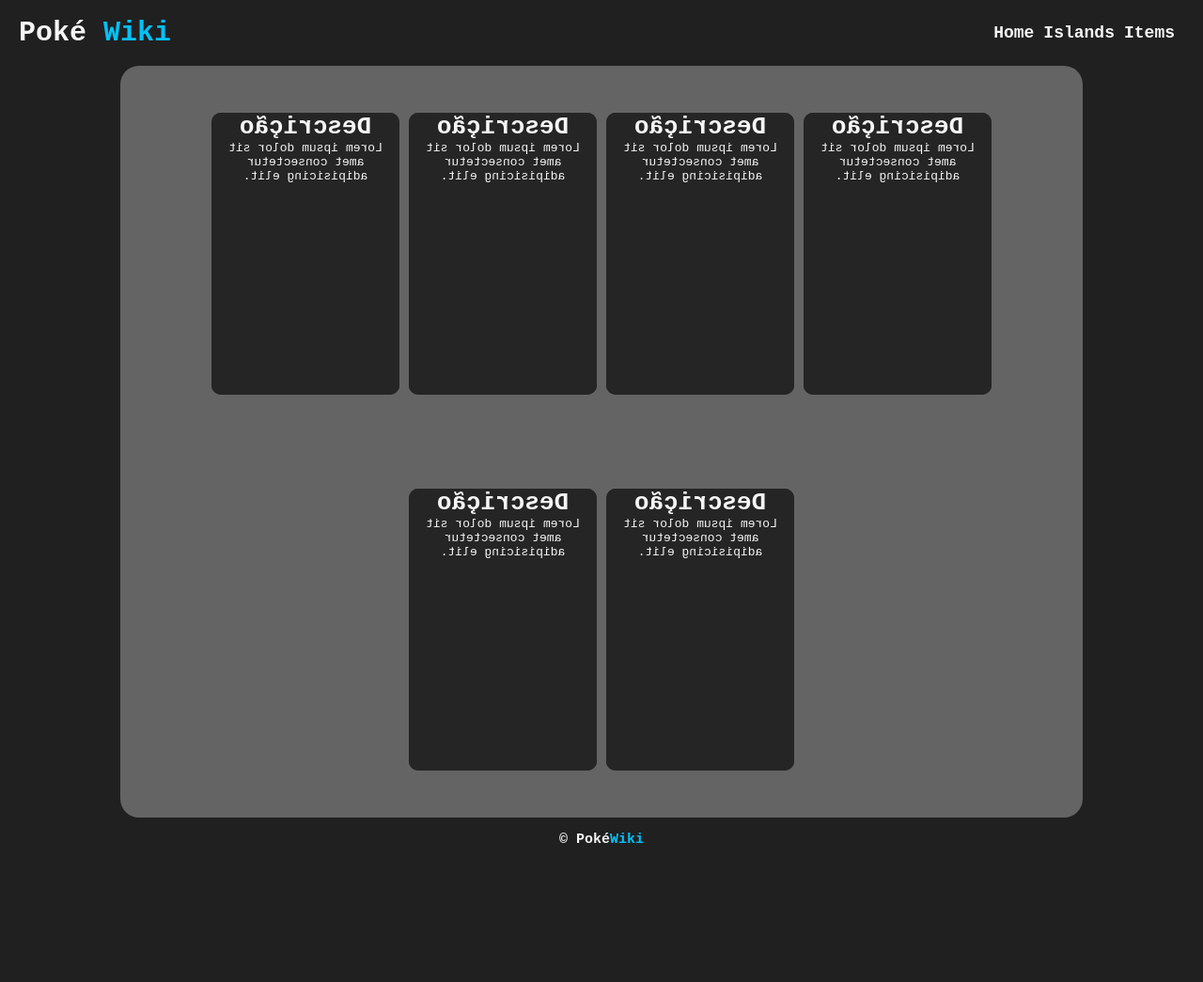
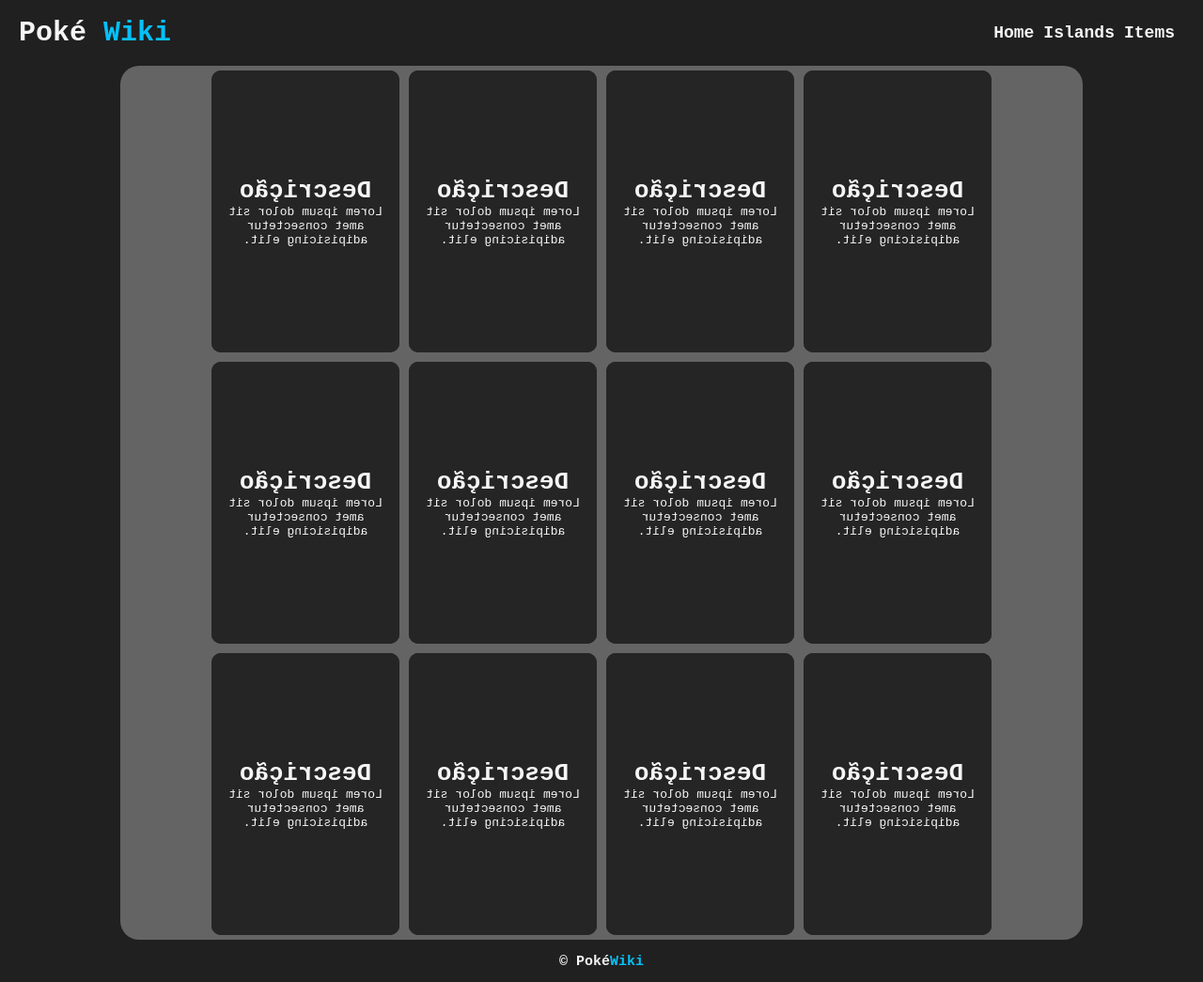
Before and after one commit to caiobellini/WikiPokemon, a plain HTML site: page islands.html in a window 1280 px wide. Shown: the whole page at 94% size. Before the commit the page ends 915 px from the top, so only its background shows below. Drawn offline with Linux system fonts and the light colour scheme.

Commit message:
broken cards layout fixed

```diff
--- a/islands.html
+++ b/islands.html
@@ -107,6 +107,90 @@
             </div>
           </div>
         </div>
+
+        <div class="cards">
+          <div class="front-cards">
+            <div class="header">
+              <h1>Islands</h1>
+            </div>
+          </div>
+          <div class="back-cards">
+            <div class="header">
+              <h1>Descrição</h1>
+              <p>Lorem ipsum dolor sit amet consectetur adipisicing elit.</p>
+            </div>
+          </div>
+        </div>
+
+        <div class="cards">
+          <div class="front-cards">
+            <div class="header">
+              <h1>Islands</h1>
+            </div>
+          </div>
+          <div class="back-cards">
+            <div class="header">
+              <h1>Descrição</h1>
+              <p>Lorem ipsum dolor sit amet consectetur adipisicing elit.</p>
+            </div>
+          </div>
+        </div>
+
+        <div class="cards">
+          <div class="front-cards">
+            <div class="header">
+              <h1>Islands</h1>
+            </div>
+          </div>
+          <div class="back-cards">
+            <div class="header">
+              <h1>Descrição</h1>
+              <p>Lorem ipsum dolor sit amet consectetur adipisicing elit.</p>
+            </div>
+          </div>
+        </div>
+
+        <div class="cards">
+          <div class="front-cards">
+            <div class="header">
+              <h1>Islands</h1>
+            </div>
+          </div>
+          <div class="back-cards">
+            <div class="header">
+              <h1>Descrição</h1>
+              <p>Lorem ipsum dolor sit amet consectetur adipisicing elit.</p>
+            </div>
+          </div>
+        </div>
+
+        <div class="cards">
+          <div class="front-cards">
+            <div class="header">
+              <h1>Islands</h1>
+            </div>
+          </div>
+          <div class="back-cards">
+            <div class="header">
+              <h1>Descrição</h1>
+              <p>Lorem ipsum dolor sit amet consectetur adipisicing elit.</p>
+            </div>
+          </div>
+        </div>
+
+        <div class="cards">
+          <div class="front-cards">
+            <div class="header">
+              <h1>Islands</h1>
+            </div>
+          </div>
+          <div class="back-cards">
+            <div class="header">
+              <h1>Descrição</h1>
+              <p>Lorem ipsum dolor sit amet consectetur adipisicing elit.</p>
+            </div>
+          </div>
+        </div>
       </div>
     </main>
 
--- a/style.css
+++ b/style.css
@@ -15,6 +15,7 @@
 
 body {
   background-color: var(--body);
+  height: 100vh;
 }
 
 /* Header Section */
@@ -62,16 +63,17 @@ a {
 .main-body {
   display: flex;
   justify-content: center;
-  height: 100vh;
+  height: auto;
 }
 
 .content {
   display: flex;
   justify-content: center;
+  align-content: center;
   align-items: center;
   flex-wrap: wrap;
   width: 80%;
-  height: 100vh;
+  height: auto;
   border-radius: 20px;
   background-color: var(--content);
 }
@@ -84,6 +86,9 @@ a {
 }
 
 .front-cards, .back-cards {
+  display: flex;
+  justify-content: center;
+  align-items: center;
   height:100%;
   width: 100%;
   border-radius: 10px;
@@ -100,12 +105,7 @@ a {
   transform: rotateY(180deg);
 }
 
-.front-cards .header {
-  text-align: center;
-  color: whitesmoke;
-}
-
-.back-cards .header {
+.front-cards, .back-cards .header {
   text-align: center;
   color: whitesmoke;
 }
```
